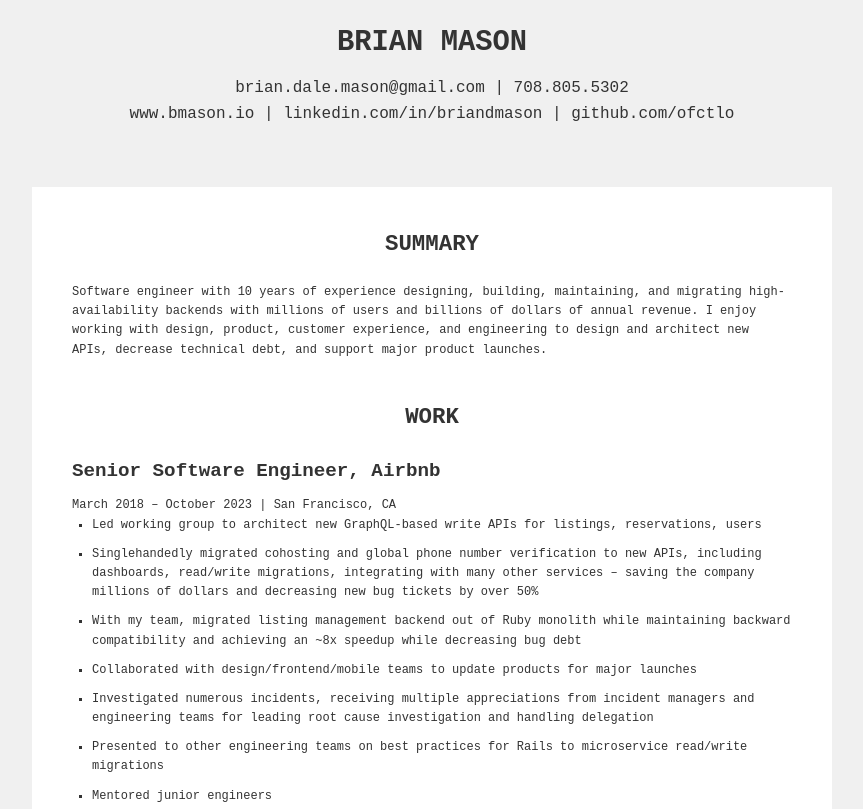
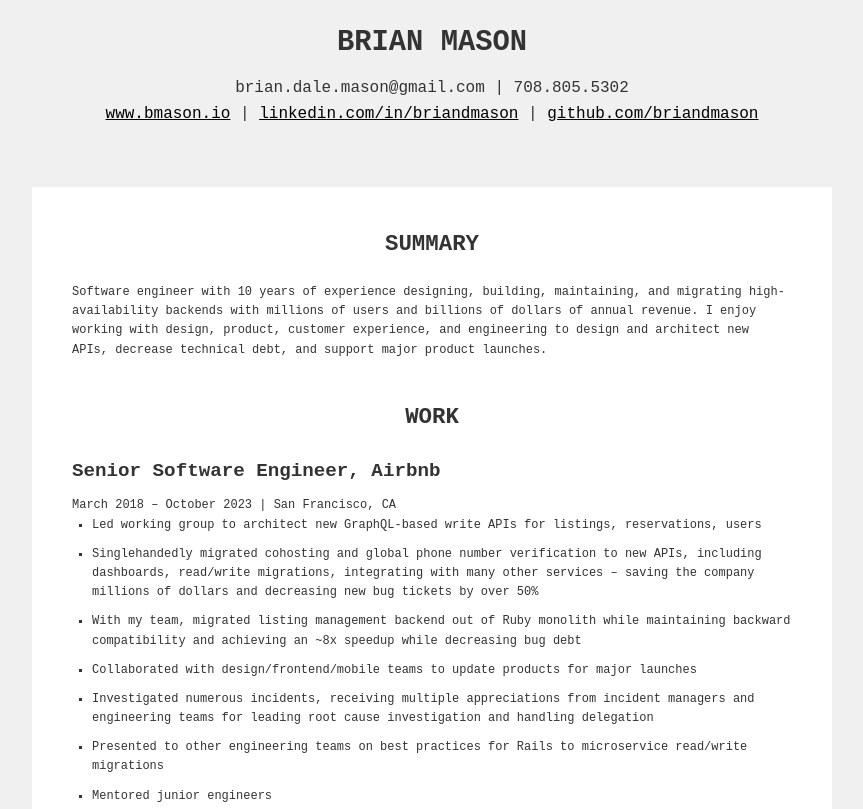
Before and after one commit to briandmason/website, a plain HTML site: page resume.html in a window 1280 px wide. Shown: the top 809 px of the page, without its empty margins (208-1071 px from the left). Drawn offline with Linux system fonts and the light colour scheme.

Commit message:
Fix links on resume

```diff
--- a/resume.html
+++ b/resume.html
@@ -10,7 +10,8 @@
   <header>
     <h1>BRIAN MASON</h1>
     <p>brian.dale.mason@gmail.com | 708.805.5302<br>
-    www.bmason.io | linkedin.com/in/briandmason | github.com/ofctlo</p>
+    <a href="bmason.io">www.bmason.io</a> | <a
+       href="linkedin.com/in/briandmason">linkedin.com/in/briandmason</a> | <a href="github.com/briandmason">github.com/briandmason</a></p>
   </header>
   <main>
     <section class="summary">
```
